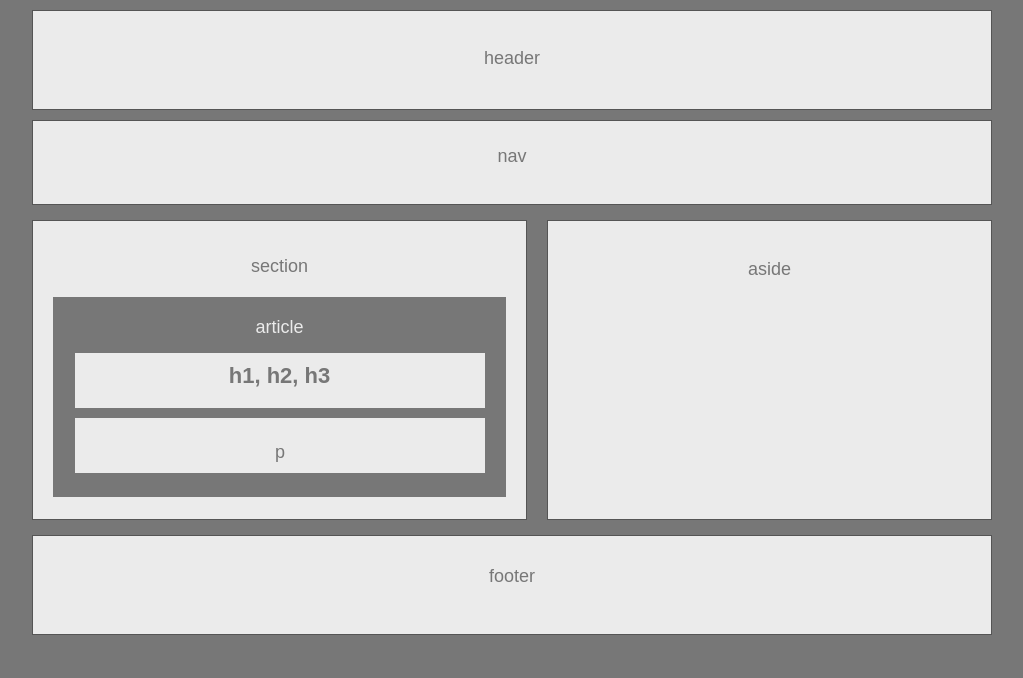
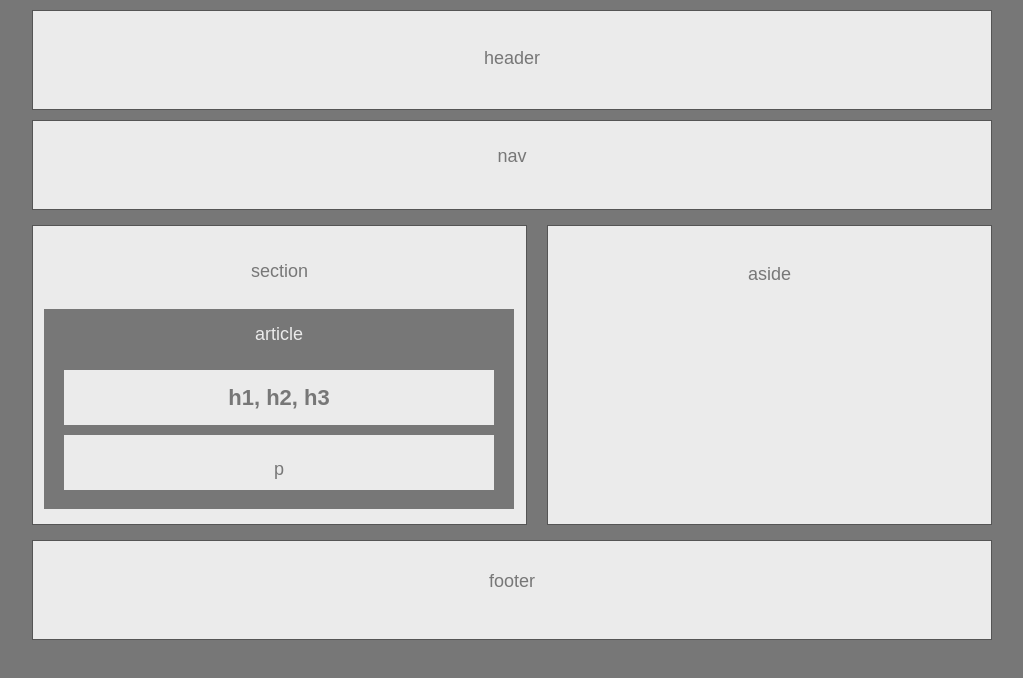
Before and after one commit to jenross/hw-wireframe, a plain HTML site: page index.html in a window 1280 px wide. Shown: the whole page, without its empty margins (128-1151 px from the left). Drawn offline with Linux system fonts and the light colour scheme.

Commit message:
adding position properties to section and article; updating margins and padding accordingly

```diff
--- a/style.css
+++ b/style.css
@@ -35,7 +35,7 @@ header {
 }
 
 nav {
-    height: 85px;
+    height: 90px;
     margin-bottom: 15px;
     padding-top: 25px;
 }
@@ -54,8 +54,9 @@ article {
     color: #ebebeb;
     background: #777;
     height: 200px;
-    margin-top: 20px;
-    padding: 5px;
+    margin: 12px -9px;
+    position: absolute;
+    width: 470px;
 }
 
 h1, p {
@@ -66,6 +67,7 @@ h1, p {
 section {
     width: 495px;
     float: left;
+    position: relative;
 }
 
 .heading-box {
@@ -73,20 +75,24 @@ section {
     font-weight: bold;
     color: #777;
     background: #ebebeb;
-    width: 410px;
+    width: 430px;
     height: 55px;
-    margin: 0 auto;
+    margin: 0;
+    margin-left: 20px;
+    margin-top: 10px;
     text-align: center;
-    padding: 10px;
+    padding: 15px;
+    position: absolute;
 }
 
 p {
-    margin-top: 10px;
-    margin-left: 17px;
-    width: 410px;
+    width: 430px;
     height: 55px;
     align-content: center;
+    margin-top: 75px;
+    margin-left: 20px;
     padding-top: 15px;
+    position: absolute;
 }
 
 footer {
```
